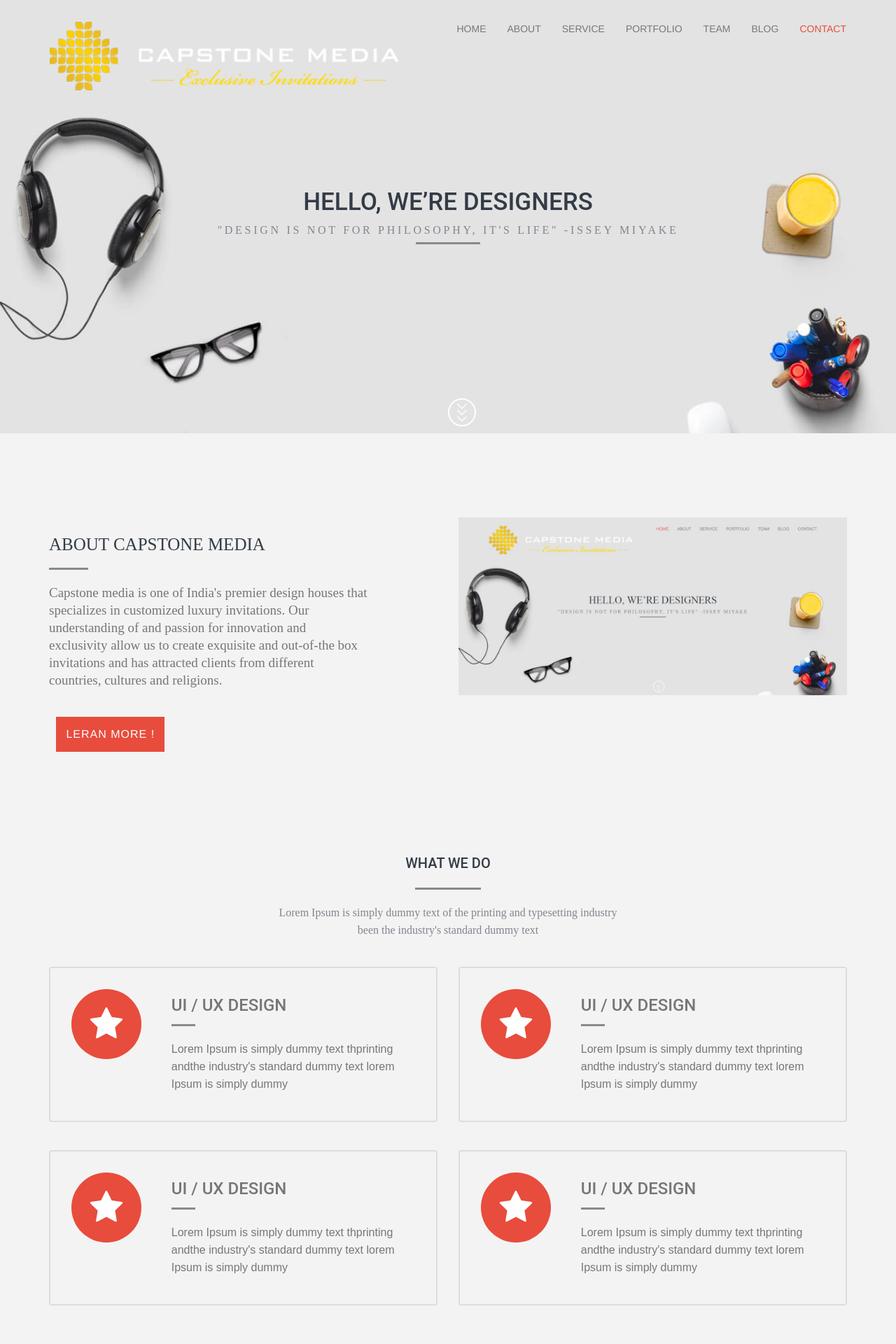
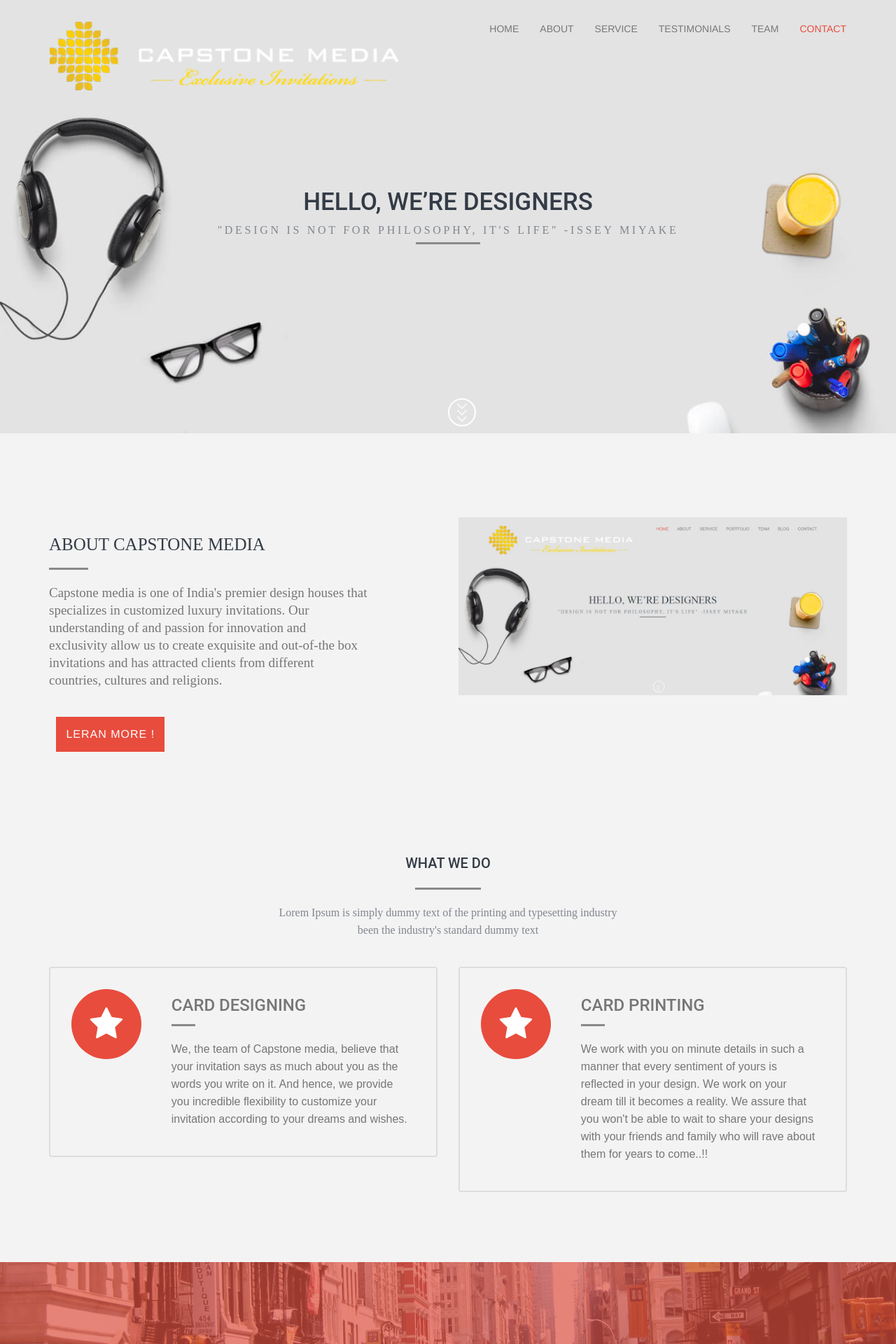
Before and after one commit to PrasannaInamdar/capstonemedia.in, a Flask app: page / in a window 1280 px wide. Shown: the top 1920 px of the page at 70% size. Run offline with Flask 2, Linux system fonts and the light colour scheme; some libraries are stand-ins or nearby versions.

Commit message:
Content added

```diff
--- a/templates/index.html
+++ b/templates/index.html
@@ -70,9 +70,9 @@ function growShrinkLogo() {
 							<li class="active"><a href="#home">Home</a></li>
 							<li><a href="#abouts">ABOUT</a></li>
 							<li><a href="#service">Service</a></li>
-							<li><a href="#portfolio">Portfolio</a></li>
+							<li><a href="#testimonial">Testimonials</a></li>
 							<li><a href="#team">Team</a></li>
-							<li><a href="#blog">Blog</a></li>
+
 							<li><a href="#contact">Contact</a></li>
 
 						  </ul>
@@ -158,12 +158,13 @@ function growShrinkLogo() {
 							</div>
 
 							<div class="single_right_text">
-								<h4>UI / UX DESIGN</h4>
+								<h4>Card Designing</h4>
 								<div class="separetor2"></div>
-								<p>Lorem Ipsum is simply dummy text thprinting andthe industry's standard dummy text lorem Ipsum is simply dummy</p>
+								<p>We, the team of Capstone media, believe that your invitation says as much about you as the words you write on it. And hence, we provide you incredible flexibility to customize your invitation according to your dreams and wishes.</p>
 							</div>
 						</div>
 					</div>
+
 					<div class="col-md-6 col-sm-6 col-xs-12">
 						<div class="single_wedo wow fadeIn" data-wow-duration="1s">
 							<div class="single_left_icon">
@@ -171,38 +172,13 @@ function growShrinkLogo() {
 							</div>
 
 							<div class="single_right_text">
-								<h4>UI / UX DESIGN</h4>
+								<h4>Card Printing</h4>
 								<div class="separetor2"></div>
-								<p>Lorem Ipsum is simply dummy text thprinting andthe industry's standard dummy text lorem Ipsum is simply dummy</p>
+								<p> We work with you on minute details in such a manner that every sentiment of yours is reflected in your design. We work on your dream till it becomes a reality. We assure that you won't be able to wait to share your designs with your friends and family who will rave about them for years to come..!!</p>
 							</div>
 						</div>
 					</div>
-					<div class="col-md-6 col-sm-6 col-xs-12">
-						<div class="single_wedo wow fadeIn" data-wow-duration="1s">
-							<div class="single_left_icon">
-								<a href=""><i class="fa fa-star"></i></a>
-							</div>
 
-							<div class="single_right_text">
-								<h4>UI / UX DESIGN</h4>
-								<div class="separetor2"></div>
-								<p>Lorem Ipsum is simply dummy text thprinting andthe industry's standard dummy text lorem Ipsum is simply dummy</p>
-							</div>
-						</div>
-					</div>
-					<div class="col-md-6 col-sm-6 col-xs-12">
-						<div class="single_wedo wow fadeIn" data-wow-duration="1s">
-							<div class="single_left_icon">
-								<a href=""><i class="fa fa-star"></i></a>
-							</div>
-
-							<div class="single_right_text">
-								<h4>UI / UX DESIGN</h4>
-								<div class="separetor2"></div>
-								<p>Lorem Ipsum is simply dummy text thprinting andthe industry's standard dummy text lorem Ipsum is simply dummy</p>
-							</div>
-						</div>
-					</div>
 				</div>
 			</div>
 		</div>
@@ -255,28 +231,28 @@ function growShrinkLogo() {
 				<div class="head_title text-center wow fadeIn" data-wow-duration="1.5s">
 					<h2>THREE SIMPLE STEPS</h2>
 					<div class="separetor"></div>
-					<p>Lorem Ipsum is simply dummy text of the printing and typesetting industry been the industry's standard dummy text </p>
+					<p>Some text here</p>
 				</div>
 				<div class="main_steps_content text-center">
 					<div class="col-md-4">
 						<div class="single_steps wow fadeIn" data-wow-duration="1s">
 							<a href=""><i class="fa fa-mobile"></i></a>
-							<h4>INTEGER VENEATIS</h4>
-							<p>Lorem Ipsum is simply dummy text of the printing and typesetting</p>
+							<h4>Design</h4>
+							<p>We work with you to design the best card for your event according to your requirements. </p>
 						</div>
 					</div>
 					<div class="col-md-4">
 						<div class="single_steps wow fadeIn" data-wow-duration="1.8s">
 							<a href=""><i class="fa fa-bar-chart"></i></a>
-							<h4>INTEGER VENEATIS</h4>
-							<p>Lorem Ipsum is simply dummy text of the printing and typesetting</p>
+							<h4>Develop</h4>
+							<p>We develop our own premium designs and you select the one you like.</p>
 						</div>
 					</div>
 					<div class="col-md-4">
 						<div class="single_steps wow fadeIn" data-wow-duration="2.8s">
 							<a href=""><i class="fa fa-bar-chart"></i></a>
-							<h4>INTEGER VENEATIS</h4>
-							<p>Lorem Ipsum is simply dummy text of the printing and typesetting</p>
+							<h4>Print !</h4>
+							<p>Seat back and Relax, We print cards for you and deliver on time!</p>
 						</div>
 					</div>
 				</div>
@@ -379,7 +355,7 @@ function growShrinkLogo() {
 				<div class="row">
 					<div class="col-md-12 col-sm-12 col-xs-12">
 						<div class="main_business_content text-center wow fadeIn" data-wow-duration="2s">
-							<h2>CREATE YOUR OWN BUSINESS WITH OUR IDEAS !</h2>
+							<h2>BEGIN YOUR CELEBRATION WITH OUR IDEAS!</h2>
 							<h4>GET READY TO STAND OUT</h4>
 							<a href="" class="btn pink-btn">KEEP EXPLORING</a>
 						</div>
@@ -613,7 +589,7 @@ function growShrinkLogo() {
 		</div>
 	</section>
 
-	<section id="subcribs" class="subcribs">
+	<!--<section id="subcribs" class="subcribs">
 		<div class="counter_overlay">
 			<div class="container">
 				<div class="row">
@@ -637,7 +613,7 @@ function growShrinkLogo() {
 		</div>
 	</section>
 
-
+	-->
 
 	<section id="testimonial" class="testimonial">
 		<div class="testimonial_overlay">
@@ -676,133 +652,6 @@ function growShrinkLogo() {
 		</div>
 	</section>
 
-
-	<section id="blog" class="blog sections">
-		<div class="container">
-			<div class="row">
-				<div class="head_title text-center wow zoomIn" data-wow-duration="0.5s">
-					<h2>LATTEST BLOG</h2>
-					<div class="separetor"></div>
-					<p>Lorem Ipsum is simply dummy text of the printing and typesetting industry been the industry's standard dummy text</p>
-				</div>
-				<div class="main_blog">
-					<div class="col-md-6 col-sm-6 col-xs-12">
-						<div class="single_blog wow fadeInLeft" data-wow-duration="0.5s">
-							<div class="single_blog_img">
-								<img src="static/images/blog1.jpg" alt="" />
-							</div>
-
-							<div class="single_blog_overlay">
-								<h4>THE WINTER TAL’S</h4>
-								<p>Raf Redwan</p>
-								<div class="separetorwhite"></div>
-
-								<p>Lorem ipsum dol. Ut enim minim veniam, qub e eu fugiat anim id est</p>
-								<a href="" class="date_data"><i class="fa fa-gift"></i>12 th September, 2015</a>
-							</div>
-						</div>
-					</div>
-
-					<div class="col-md-6 col-sm-6 col-xs-12">
-						<div class="single_blog wow fadeInRight" data-wow-duration="0.5s">
-							<div class="single_blog_img">
-								<img src="static/images/blog1.jpg" alt="" />
-							</div>
-
-							<div class="single_blog_overlay">
-								<h4>THE WINTER TAL’S</h4>
-								<p>Raf Redwan</p>
-								<div class="separetorwhite"></div>
-
-								<p>Lorem ipsum dol. Ut enim minim veniam, qub e eu fugiat anim id est</p>
-								<a href="" class="date_data"><i class="fa fa-gift"></i>12 th September, 2015</a>
-							</div>
-						</div>
-					</div>
-				</div>
-			</div>
-		</div>
-	</section>
-
-
-		<section id="pricing">
-			<div class="container">
-				<div class="row">
-
-					<div class="head_title text-center wow slideInDown" data-wow-duration="0.3s">
-						<h2>PRICING TABLE</h2>
-						<div class="separetor"></div>
-						<p>Lorem Ipsum is simply dummy text of the printing and typesetting industry been the industry's standard dummy text</p>
-					</div>
-					<div class="pricing_content_area choose_pricing_content_area text-center">
-
-					    <div class="col-md-4 col-sm-6 col-xs-12">
-							<div class="choose_single_pricing_text wow fadeIn" data-wow-duration="1s">
-								<h3>Casual</h3>
-								<div class="choose_pricing_text">
-									<p>gret for giving it a try to the one off web designer.</p>
-									<p class="price">Free</p>
-									<ul>
-										<li>Up to 5 Projects</li>
-										<li>Up to 10 collabrators</li>
-										<li>2gb of storage</li>
-										<li>x</li>
-										<li>x</li>
-										<li>x</li>
-										<li>x</li>
-									</ul>
-									<a href="" class="btn btn-lg">Start Free Trial</a>
-								</div>
-							</div>
-						</div>
-
-					    <div class="col-md-4 col-sm-6 col-xs-12">
-							<div class="choose_single_pricing_text proffetional_price wow fadeIn" data-wow-duration="1.5s">
-								<h3>Profesional</h3>
-								<div class="choose_pricing_text">
-									<p>gret for giving it a try to the one off web designer.</p>
-									<p class="price">$24.90<span>/month</span></p>
-									<ul>
-										<li>Up to 5 Projects</li>
-										<li>Up to 20 collabrators</li>
-										<li>10gb of storage</li>
-										<li>Real-time collabration</li>
-										<li>x</li>
-										<li>x</li>
-										<li>x</li>
-									</ul>
-									<a href="" class="btn btn-lg">Start Free Trial</a>
-								</div>
-							</div>
-						</div>
-
-					    <div class="col-md-4 col-sm-6 col-xs-12">
-							<div class="choose_single_pricing_text wow fadeIn" data-wow-duration="2s">
-								<h3>Expert</h3>
-								<div class="choose_pricing_text">
-
-									<p>gret for giving it a try to the one off web designer.</p>
-									<p class="price">$49.90<span>/month</span></p>
-
-									<ul>
-										<li>Unlimited to 5 Projects</li>
-										<li>Unlimited collabrators</li>
-										<li>Unlimited storage</li>
-										<li>Real-time collabration</li>
-										<li>24x7 Support</li>
-										<li>x</li>
-										<li>x</li>
-									</ul>
-
-									<a href="" class="btn btn-lg">Start Free Trial</a>
-								</div>
-							</div>
-						</div>
-
-					</div>
-				</div>
-			</div>
-		</section><!-- End of choose Pricing Section -->
 
 		<!-- Contact form -->
 		<section id="contact" class="contact">
```
Also changed, not shown: static/images/tst1.jpg.
